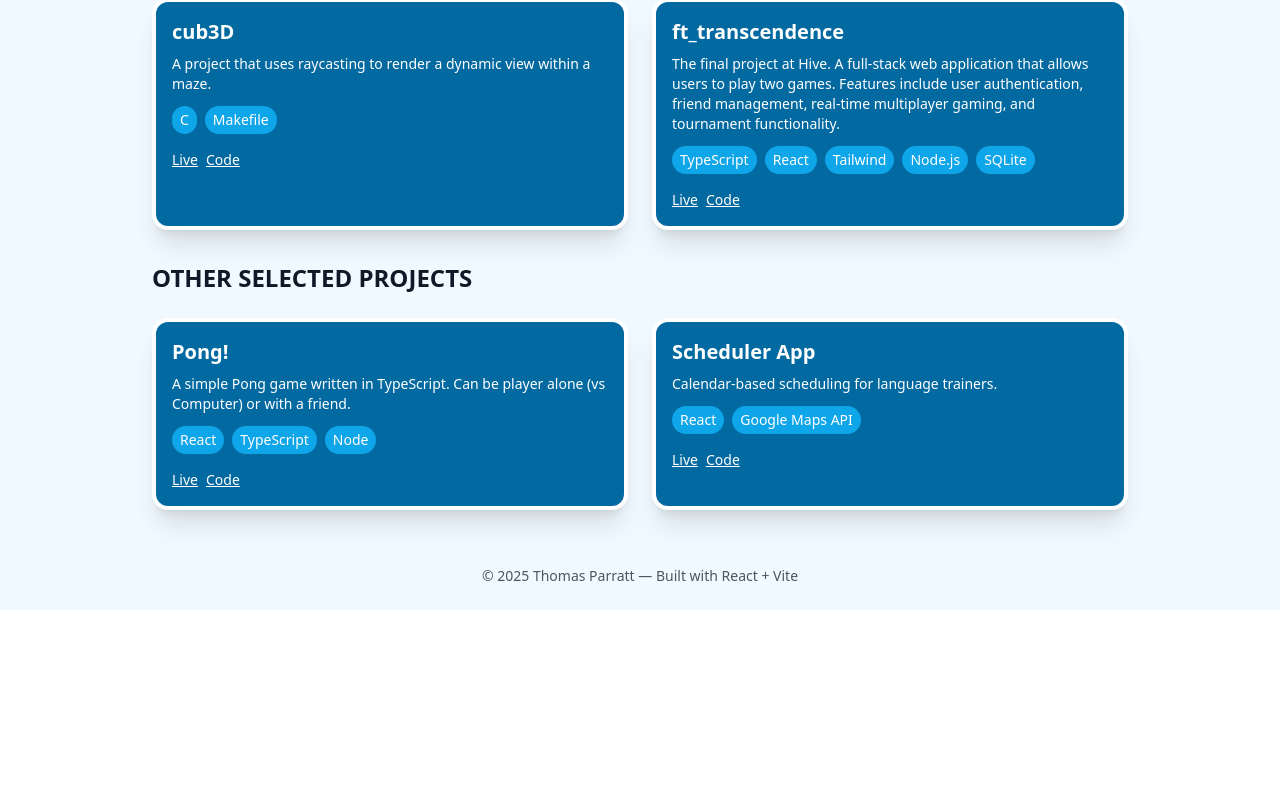
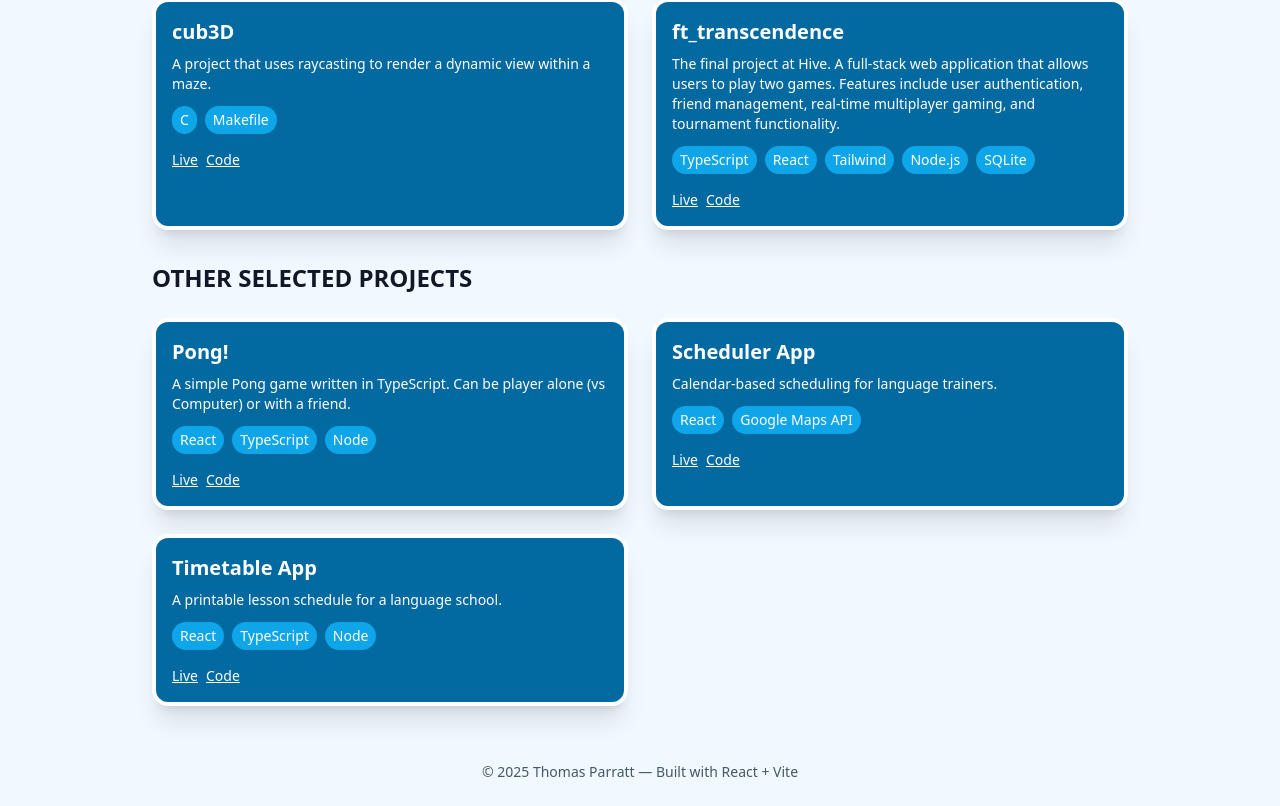
Before and after one commit to ThomasParratt/portfolio, a React (Vite) app: page /projects in a window 1280 px wide. Shown: the part 346-1152 px from the top of the page. Before the commit the page ends 956 px from the top, so only its background shows below. Built offline with nearby package versions, Linux system fonts and the light colour scheme.

Commit message:
added Timetable App

```diff
--- a/src/data/projects.js
+++ b/src/data/projects.js
@@ -14,6 +14,14 @@ const projects = [
         tech: ['React', 'Google Maps API'],
         repo: '#',
         live: '#'
+    },
+    {
+        id: 'p3',
+        title: 'Timetable App',
+        description: 'A printable lesson schedule for a language school.',
+        tech: ['React', 'TypeScript', 'Node'],
+        repo: 'https://github.com/ThomasParratt/day_schedule',
+        live: '#'
     }
 ]
 
```
